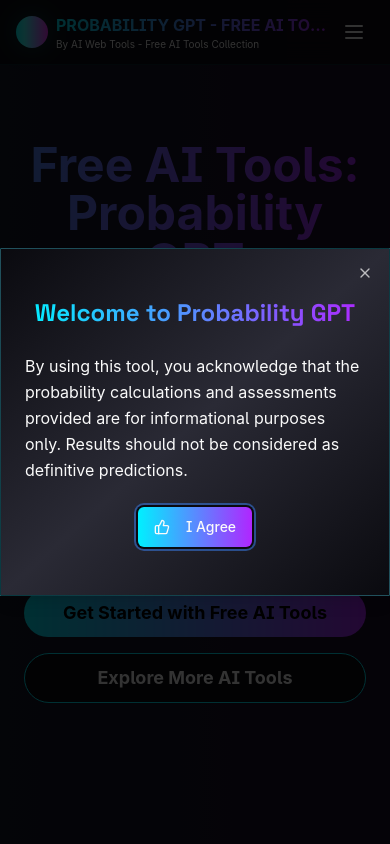
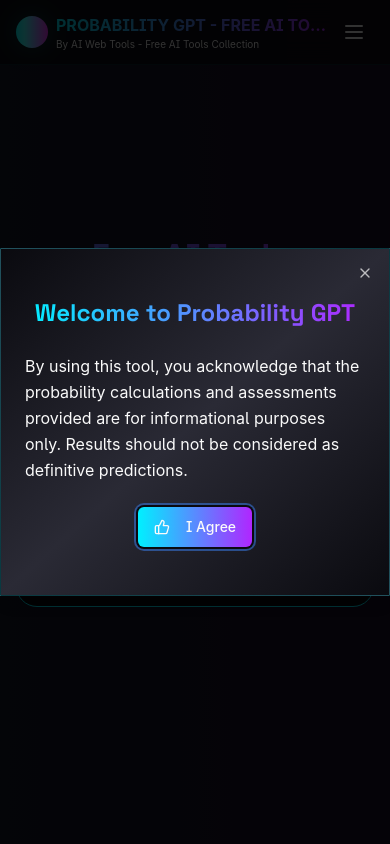
Before and after one commit to aiwebtools/probabilitygpt, a React (Vite) app: page / in a window 390 px wide. Shown: the top 844 px of the page. Built offline with nearby package versions, Linux system fonts and the light colour scheme.

Commit message:
Improve responsive UI and update external links
Co-authored-by: aiwebtools <131085185+aiwebtools@users.noreply.github.com>

```diff
--- a/index.html
+++ b/index.html
@@ -99,7 +99,7 @@
         "availableLanguage": "English"
       },
       "sameAs": [
-        "https://www.aiwebtools.ai"
+        "https://aiwebtools.lovable.app/?via=aiwebtools"
       ],
       "description": "Leading provider of free AI tools and web applications including probability analysis, data processing, and artificial intelligence solutions."
     }
--- a/src/components/Hero.tsx
+++ b/src/components/Hero.tsx
@@ -1,5 +1,7 @@
 
 import { Button } from "@/components/ui/button";
+
+const FOREVER_LINK = "https://aiwebtools.lovable.app/?via=aiwebtools";
 
 const Hero = () => {
   return (
@@ -8,21 +10,21 @@ const Hero = () => {
         <div className="absolute inset-0 bg-gradient-to-r from-primary/10 to-secondary/10 animate-gradient-xy"></div>
       </div>
 
-      <div className="container mx-auto px-6 relative">
+      <div className="container mx-auto px-4 sm:px-6 relative">
         <div className="max-w-4xl mx-auto text-center">
-          <h1 className="text-5xl md:text-7xl font-bold mb-6 bg-clip-text text-transparent bg-gradient-to-r from-primary to-secondary animate-gradient-x">
+          <h1 className="text-3xl sm:text-5xl md:text-7xl font-bold mb-4 sm:mb-6 bg-clip-text text-transparent bg-gradient-to-r from-primary to-secondary animate-gradient-x">
             Free AI Tools: Probability GPT
           </h1>
-          <h2 className="text-2xl md:text-3xl font-semibold mb-4 text-gray-200">
+          <h2 className="text-xl sm:text-2xl md:text-3xl font-semibold mb-3 sm:mb-4 text-muted-foreground">
             Advanced AI-Powered Probability Analysis Tool
           </h2>
-          <p className="text-xl md:text-2xl text-gray-300 mb-8">
+          <p className="text-base sm:text-xl md:text-2xl text-muted-foreground mb-6 sm:mb-8 max-w-3xl mx-auto">
             Discover truth through probability with Python calculations and comprehensive web research. Free AI tools from AI Web Tools - your trusted source for artificial intelligence solutions.
           </p>
-          <div className="flex flex-col md:flex-row justify-center gap-4">
+          <div className="flex flex-col sm:flex-row justify-center gap-3 sm:gap-4">
             <Button
               asChild
-              className="bg-gradient-to-r from-primary to-secondary hover:opacity-90 text-black font-bold py-6 px-8 rounded-full text-lg"
+              className="bg-gradient-to-r from-primary to-secondary hover:opacity-90 text-primary-foreground font-bold py-5 sm:py-6 px-6 sm:px-8 rounded-full text-base sm:text-lg"
             >
               <a href="https://chatgpt.com/g/g-UUjXxzpMX-probability-gpt" aria-label="Start using Probability GPT - Free AI Tool">
                 Get Started with Free AI Tools
@@ -31,7 +33,7 @@ const Hero = () => {
             <Button
               asChild
               variant="outline"
-              className="border-primary hover:bg-primary/10 text-white font-bold py-6 px-8 rounded-full text-lg"
+              className="border-primary hover:bg-primary/10 text-foreground font-bold py-5 sm:py-6 px-6 sm:px-8 rounded-full text-base sm:text-lg"
             >
               <a href="#how-it-works" aria-label="Learn more about AI Web Tools">
                 Explore More AI Tools
```
